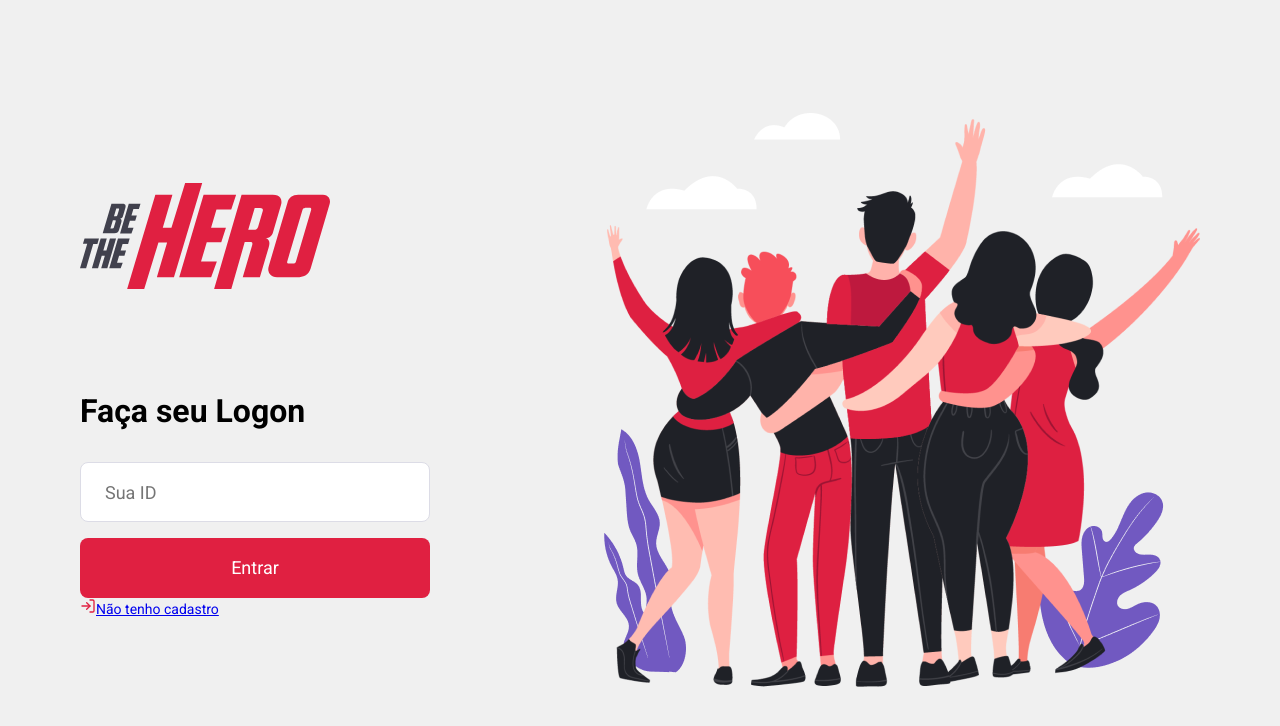
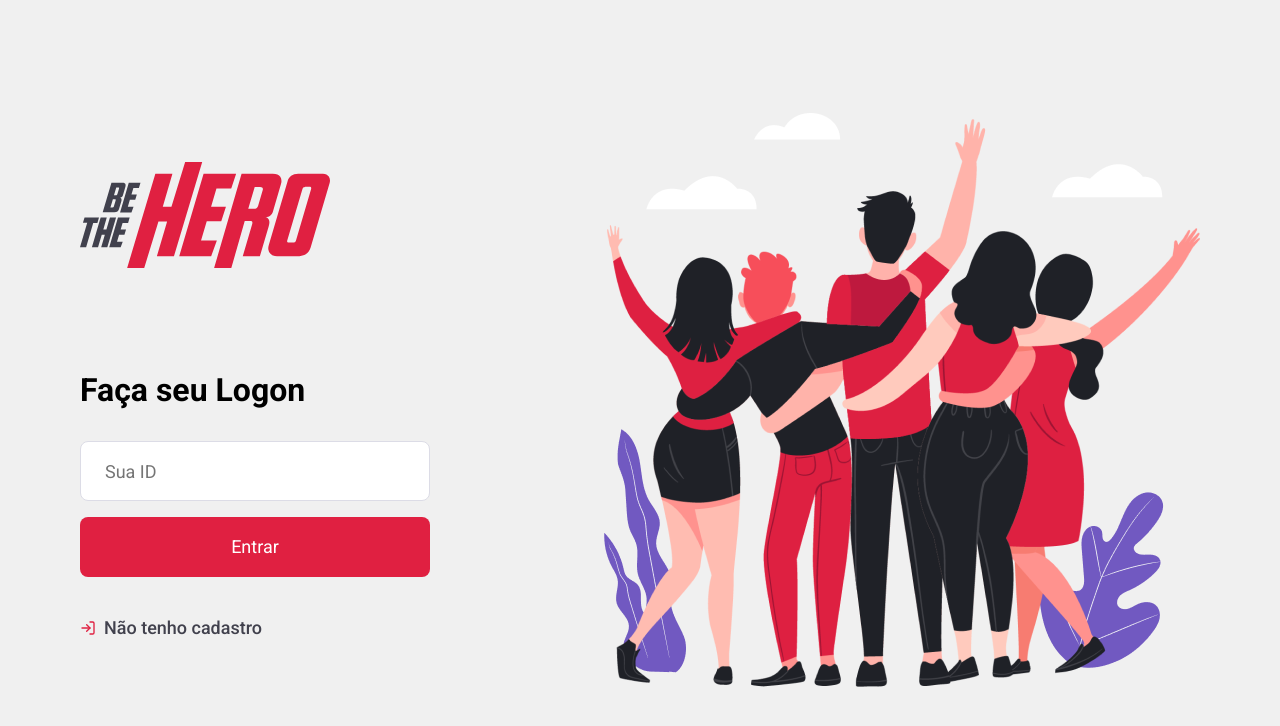
Before and after one commit to JrzenonDev/app-react-nodejs, a React (Create React App) app in the folder frontend/: page / in a window 1280 px wide. Shown: the top 726 px of the page. Built offline with nearby package versions, Linux system fonts and the light colour scheme.

Commit message:
chore: estilos para textarea e passando parte de button para o globals

```diff
--- a/frontend/src/global.css
+++ b/frontend/src/global.css
@@ -32,6 +32,17 @@ form input {
   padding: 0 24px;
 }
 
+form textarea {
+  width: 100%;
+  min-height: 140px;
+  color: #333;
+  border: 1px solid #dcdce6;
+  border-radius: 8px;
+  padding: 16px 24px;
+  line-height: 24px;
+  resize: vertical;
+}
+
 .button {
   width: 100%;
   height: 60px;
@@ -52,3 +63,22 @@ form input {
 .button:hover {
   filter: brightness(90%);
 }
+
+.back-link {
+  display: flex;
+  align-items: center;
+  margin-top: 40px;
+  color: #41414d;
+  font-size: 18px;
+  text-decoration: none;
+  font-weight: 500;
+  transition: opacity 0.2s;
+}
+
+.back-link svg {
+  margin-right: 8px;
+}
+
+.back-link:hover {
+  opacity: 0.8;
+}
```
